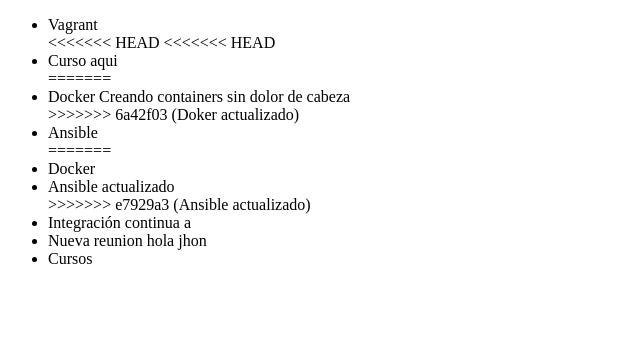
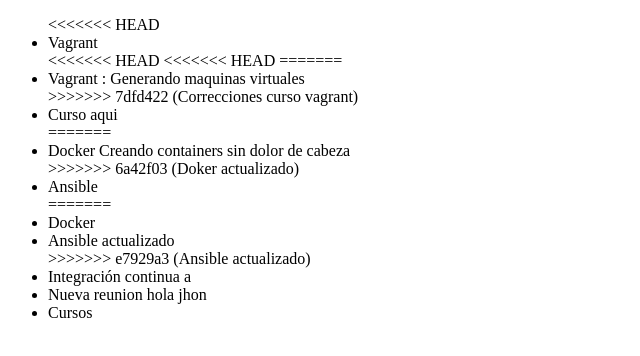
Before and after one commit to jafernandezm/alura-git, a plain HTML site: page index.html in a window 1280 px wide. Shown: the whole page, without its empty margins (0-640 px from the left). Drawn offline with Linux system fonts and the light colour scheme.

Commit message:
Correcciones curso vagrant

```diff
--- a/index.html
+++ b/index.html
@@ -6,9 +6,13 @@
 </head>
 <body>
      <ul>
+<<<<<<< HEAD
          <li> Vagrant </li>
 <<<<<<< HEAD
 <<<<<<< HEAD
+=======
+         <li> Vagrant : Generando maquinas virtuales</li>
+>>>>>>> 7dfd422 (Correcciones curso vagrant)
 
          <li> Curso aqui</li>
 
```
